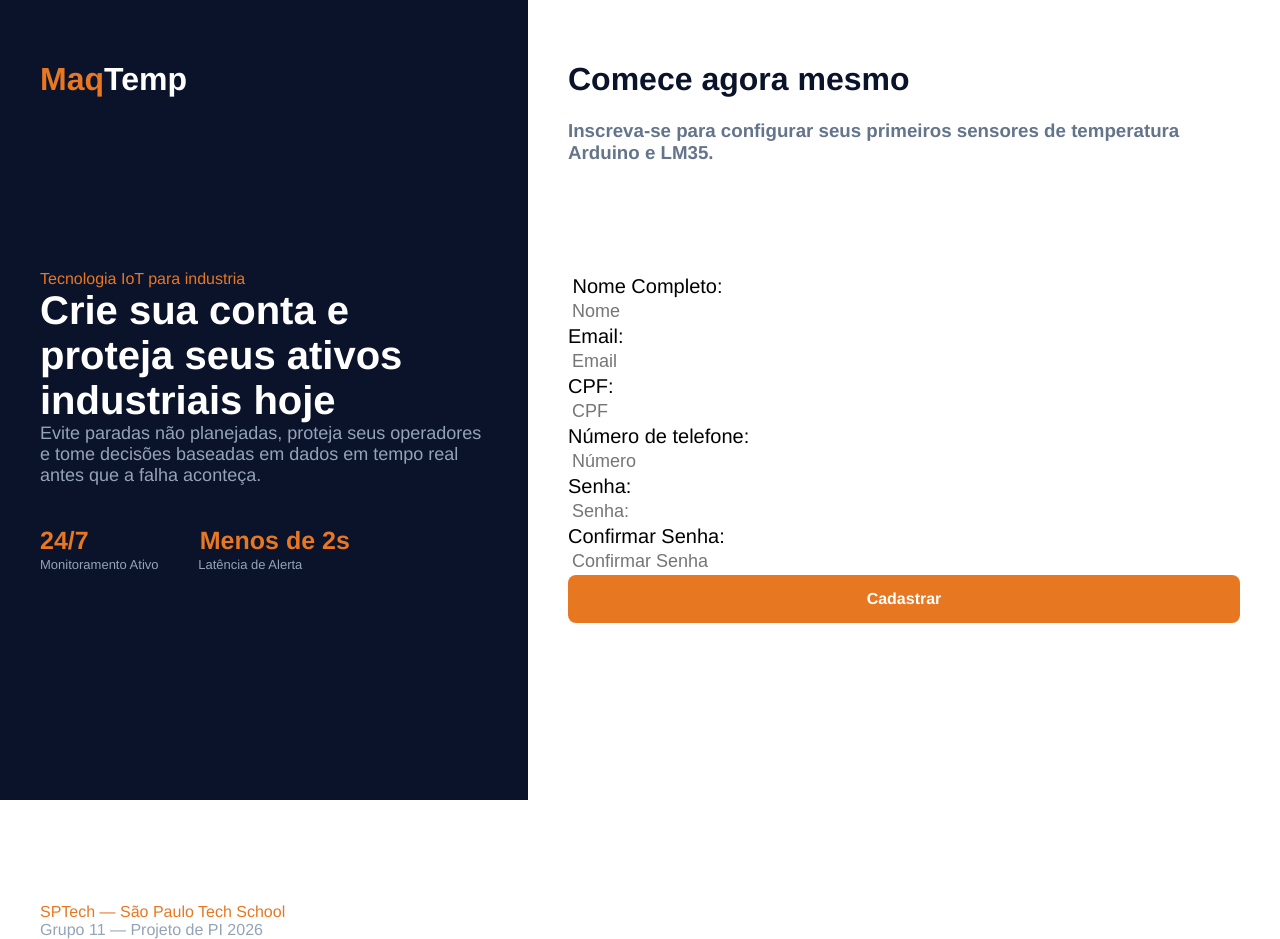
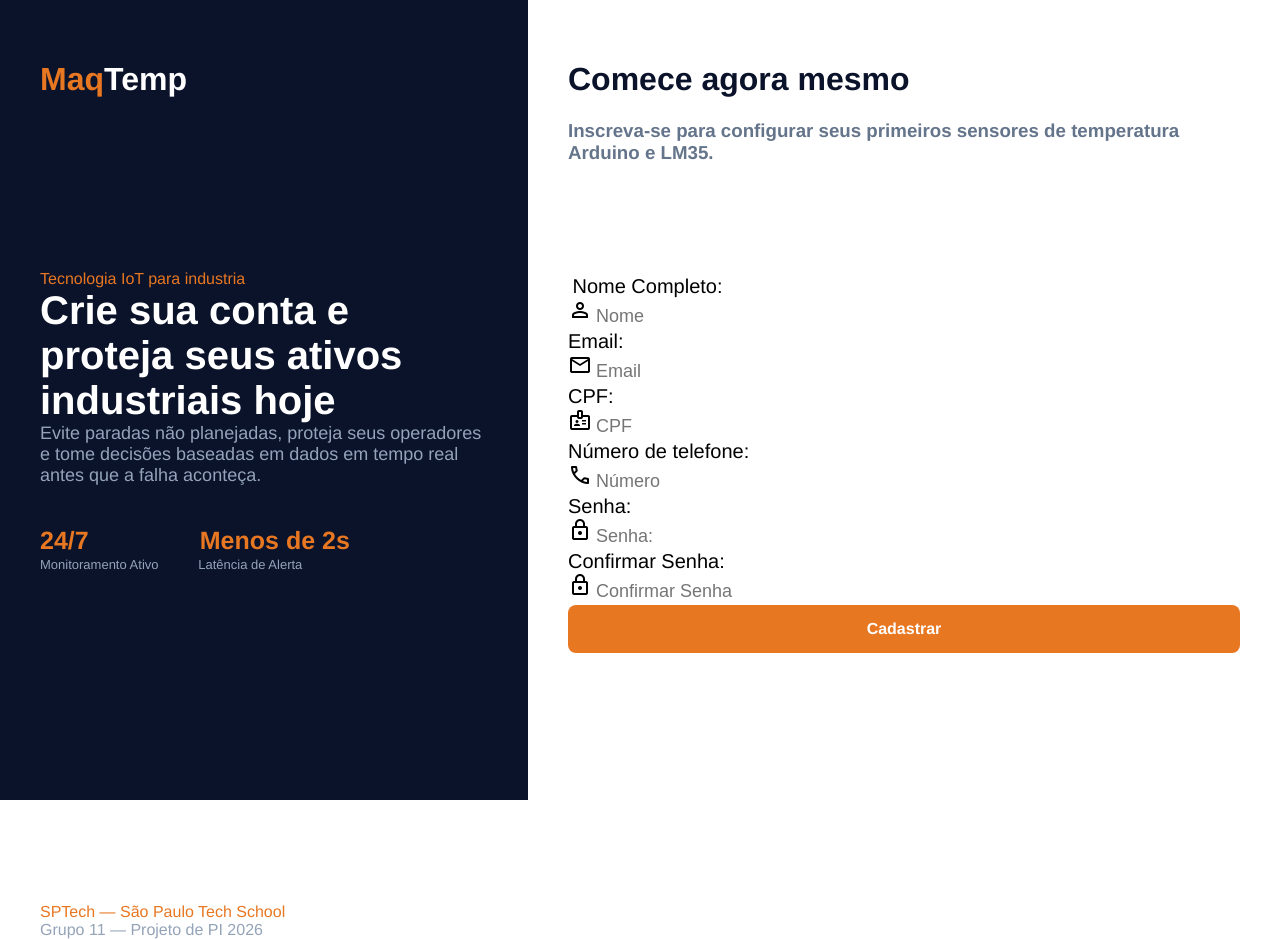
Before and after one commit to Nickolas-Merola/PI-GRUPO-11, a plain HTML site: page Nickolas Merola da Silva/teste.html in a window 1280 px wide. Drawn offline with nearby package versions, Linux system fonts and the light colour scheme.

Commit message:
simbolos inputs cadastro

```diff
--- a/Nickolas Merola da Silva/teste.html
+++ b/Nickolas Merola da Silva/teste.html
@@ -26,26 +26,26 @@
 
         <div style="display: inline-block; margin-top: 110px;"></div>
         <label for="ipt_NomeCompleto" >Nome Completo:</label> <br>
-        <input type="text" id="ipt_NomeCompleto" placeholder="Nome"> <br>
+        <span class="material-symbols-outlined">person</span><input type="text" id="ipt_NomeCompleto" placeholder="Nome"> <br>
 
         <label for="ipt_email" >Email:</label> <br>
-        <input type="text" id="ipt_email" placeholder="Email"><br>
+        <span class="material-symbols-outlined">mail</span><input type="text" id="ipt_email" placeholder="Email"><br>
 
         <label for="ipt_cpf" >CPF:</label> <br>
-        <input type="number" id="ipt_cpf" placeholder="CPF"><br>
+        <span class="material-symbols-outlined">badge</span><input type="number" id="ipt_cpf" placeholder="CPF"><br>
 
         <label for="ipt_numerotel" >Número de telefone:</label> <br>
-        <input type="number" id="ipt_numerotel" placeholder="Número"><br>
+        <span class="material-symbols-outlined">call</span><input type="number" id="ipt_numerotel" placeholder="Número"><br>
 
         <label for="ipt_senha" >Senha:</label> <br>
-        <input type="text" oninput="testarSenha()" id="ipt_senha" placeholder="Senha:"><br>
+        <span class="material-symbols-outlined">lock</span><input type="text" oninput="testarSenha()" id="ipt_senha" placeholder="Senha:"><br>
         <div id="caracteres"><b></b></div>
         <div id="maiuscula"><b></b></div>
         <div id="minuscula"><b></b></div>
         <div id="especial"><b></b></div>
 
         <label for="ipt_confirmsenha" >Confirmar Senha:</label> <br>
-        <input type="text" id="ipt_confirmsenha" oninput="confirmsenha()" placeholder="Confirmar Senha"><br>
+        <span class="material-symbols-outlined">lock</span><input type="text" id="ipt_confirmsenha" oninput="confirmsenha()" placeholder="Confirmar Senha"><br>
         <div id="exibir_confirm_senha"></div>
 
         <button onclick="cadastrar()">Cadastrar</button>
```
